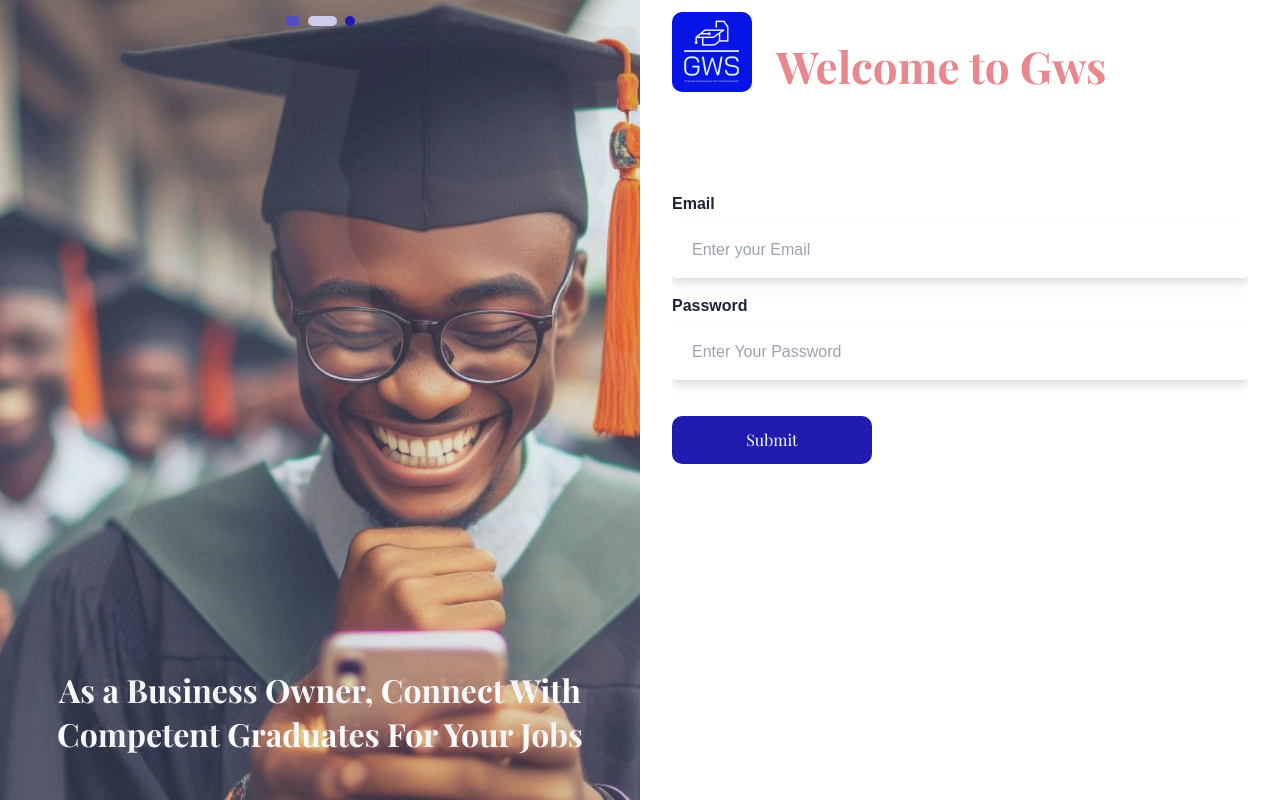
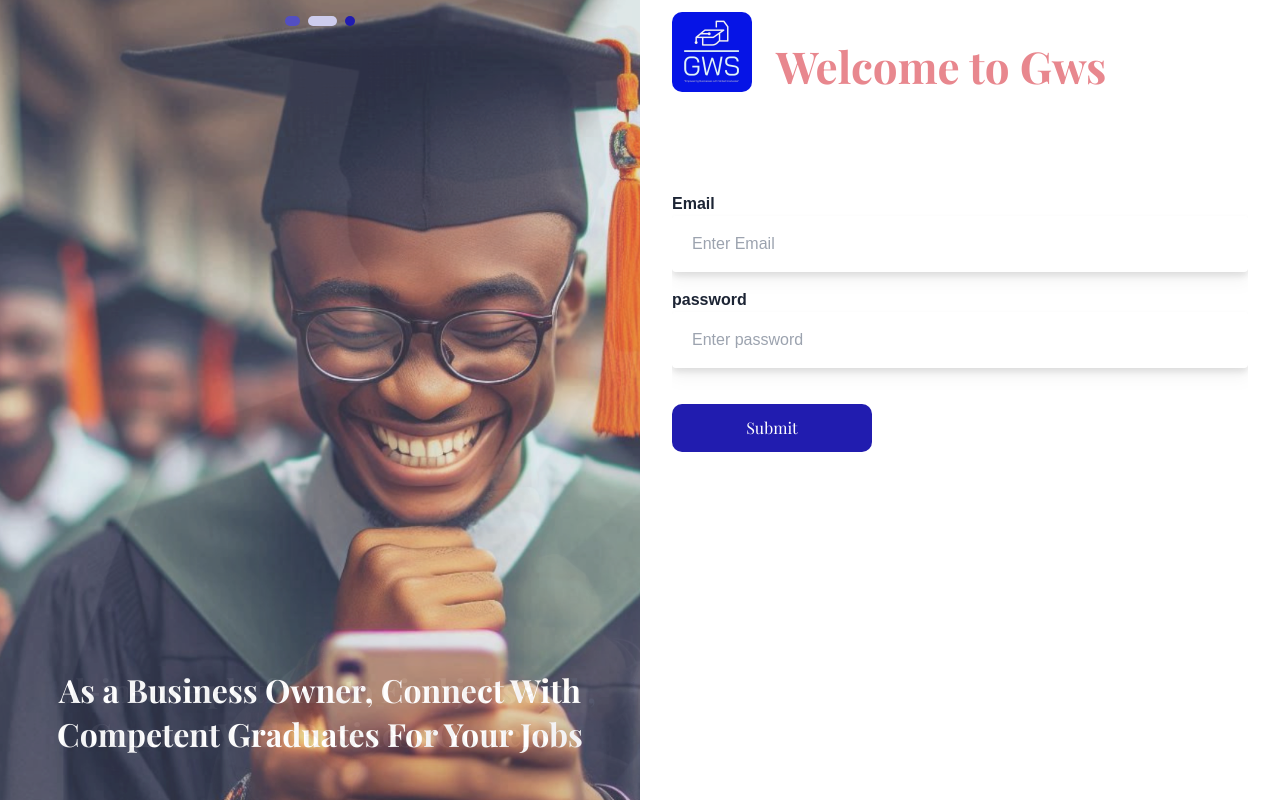
Before and after one commit to Chucks-Dave/gws-frontend, a Next.js app: page /login in a window 1280 px wide. Built offline with nearby package versions, Linux system fonts and the light colour scheme.

Commit message:
added controlled input component to login paged

```diff
--- a/src/app/(auth)/login/page.tsx
+++ b/src/app/(auth)/login/page.tsx
@@ -1,8 +1,9 @@
 "use client";
 import React from "react";
-import CustomInput from "../../../../components/CustomInput";
+
 // import { useForm, SubmitHandler } from "react-hook-form";
 import { SubmitHandler, useForm } from "react-hook-form";
+import ControlledInput from "../../../../components/ControlledInput";
 
 interface IFormInputs {
   email: string;
@@ -10,47 +11,28 @@ interface IFormInputs {
 }
 
 const Login = () => {
-  const {
-    register,
-    clearErrors,
-    formState: { errors },
-    handleSubmit,
-  } = useForm<IFormInputs>();
+  const { handleSubmit, control } = useForm<IFormInputs>();
   const onSubmit: SubmitHandler<IFormInputs> = (data) => console.log(data);
   return (
     <div className="space-y-3">
       <form onSubmit={handleSubmit(onSubmit)} className="space-y-4 mt-16 ">
-        <CustomInput
+        <ControlledInput
+          placeholder="Enter Email"
           label="Email"
-          placeholder="Enter your Email"
-          {...register("email", { required: "Email Address is required" })}
-          aria-invalid={errors.email ? "true" : "false"}
-          onChange={() => clearErrors("email")}
+          control={control}
+          type="email"
+          name="email"
+          rules={{ required: "email is required" }}
         />
-        {errors.email && (
-          <p
-            className="text-red-950 playfair text-[15px] font-medium -my-2"
-            role="alert"
-          >
-            {errors.email?.message}
-          </p>
-        )}
-        <CustomInput
+
+        <ControlledInput
+          placeholder="Enter password"
+          label="password"
+          control={control}
           type="password"
-          label="Password"
-          placeholder="Enter Your Password"
-          {...register("password", { required: "Password is required" })}
-          aria-invalid={errors.password ? "true" : "false"}
-          onChange={() => clearErrors("password")}
+          name="password"
+          rules={{ required: "password is required" }}
         />
-        {errors.password && (
-          <p
-            className="text-red-950 playfair text-[15px] font-medium -my-2"
-            role="alert"
-          >
-            {errors.password?.message}
-          </p>
-        )}
         <div className="pt-5">
           <button className="bg-gws w-[12.5rem] rounded-[0.625rem] py-3 text-white playfair">
             Submit
```
